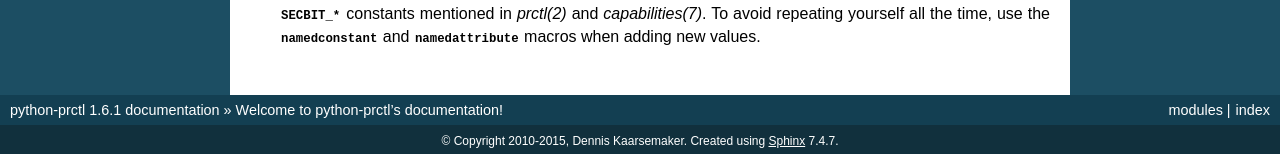
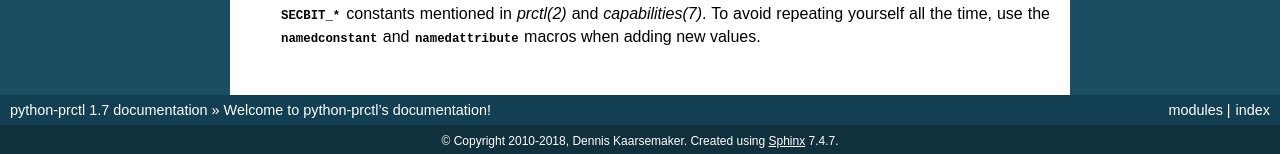
Before and after one commit to seveas/python-prctl, a Sphinx documentation site: the page built from docs/index.rst, in a window 1280 px wide and 900 px high, scrolled down 11147 px. Shown: the part 743-897 px from the top of the window. Built offline with Sphinx 7.4.7, drawn with Linux system fonts in a browser that asks for light colours; some of the changed text lies outside the part shown.

Commit message:
Version 1.7

```diff
--- a/docs/conf.py
+++ b/docs/conf.py
@@ -38,16 +38,16 @@ master_doc = 'index'
 
 # General information about the project.
 project = u'python-prctl'
-copyright = u'2010-2015, Dennis Kaarsemaker'
+copyright = u'2010-2018, Dennis Kaarsemaker'
 
 # The version info for the project you're documenting, acts as replacement for
 # |version| and |release|, also used in various other places throughout the
 # built documents.
 #
 # The short X.Y version.
-version = '1.6'
+version = '1.7'
 # The full version, including alpha/beta/rc tags.
-release = '1.6.1'
+release = '1.7'
 
 # The language for content autogenerated by Sphinx. Refer to documentation
 # for a list of supported languages.
--- a/prctl.py
+++ b/prctl.py
@@ -1,5 +1,5 @@
 # python-pctrl -- python interface to the prctl function
-# (c)2010-2015 Dennis Kaarsemaker <dennis@kaarsemaker.net>
+# (c)2010-2018 Dennis Kaarsemaker <dennis@kaarsemaker.net>
 # See COPYING for licensing details
 
 import _prctl # The C interface
--- a/setup.py
+++ b/setup.py
@@ -54,7 +54,7 @@ _prctl = Extension("_prctl",
                    libraries = ['cap'])
 
 setup(name = "python-prctl",
-      version = "1.6.1",
+      version = "1.7",
       author = "Dennis Kaarsemaker",
       author_email = "dennis@kaarsemaker.net",
       url = "http://github.com/seveas/python-prctl",
--- a/test_prctl.py
+++ b/test_prctl.py
@@ -1,5 +1,5 @@
 # python-pctrl -- python interface to the prctl function
-# (c)2010-2015 Dennis Kaarsemaker <dennis@kaarsemaker.net>
+# (c)2010-2018 Dennis Kaarsemaker <dennis@kaarsemaker.net>
 # See COPYING for licensing details
 
 import distutils.util
```
Also changed, not shown: 2 other files.
